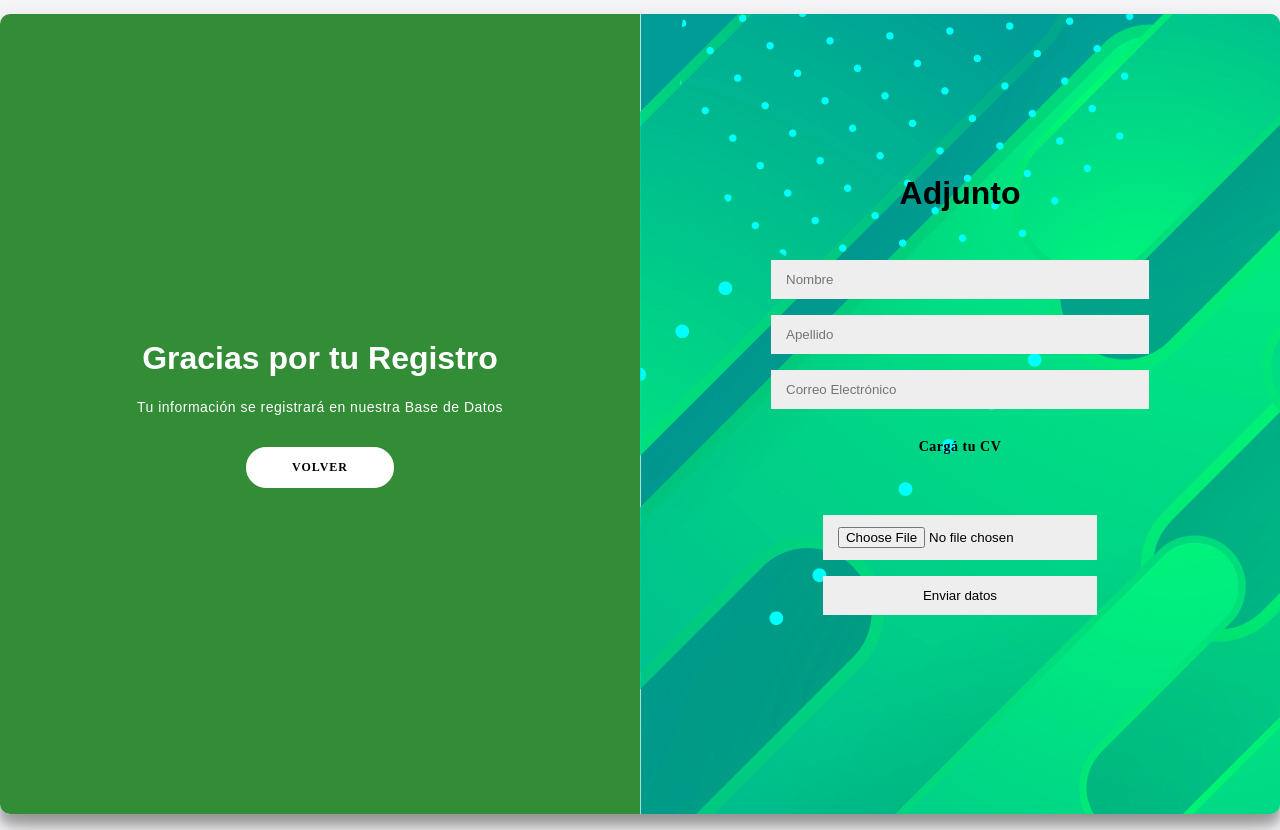
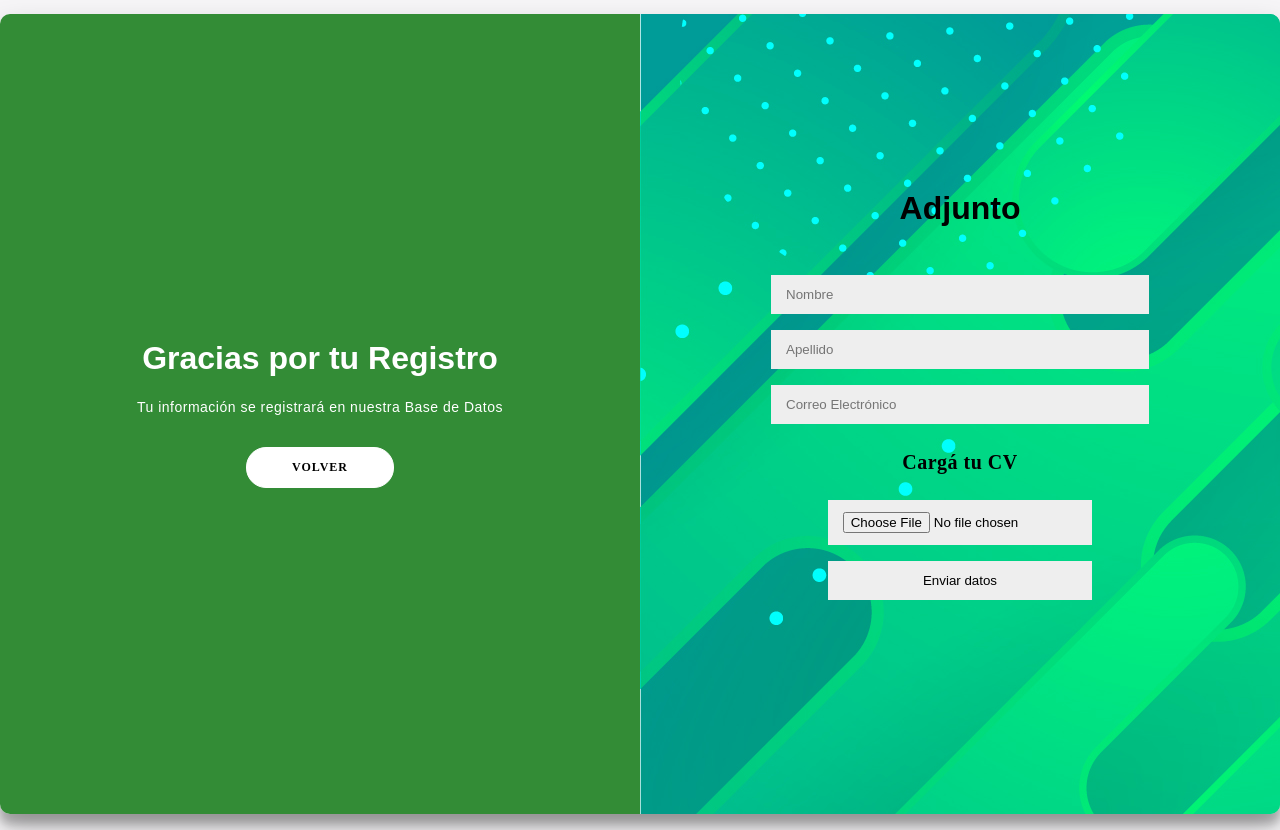
Before and after one commit to Fsanmartin533/fsanmartin533.github, a plain HTML site: page index.html in a window 1280 px wide. Both pictures are taken after a click on the button "CARGAR". Drawn offline with Linux system fonts and the light colour scheme.

Commit message:
Update style.css

```diff
--- a/style.css
+++ b/style.css
@@ -253,11 +253,18 @@ footer a {
     text-decoration: none;
 }
 .cargar{
+	margin-bottom: 0px;
+	font-size: 20px;
 	font-family: ubuntu;
 	font-weight: bold;
-	width:70%;
-
-
     color: black;
     text-decoration: none;
 }
+
+.cargar-imput {
+	font-family: ubuntu;
+	font-weight: bold;
+width: 70%;
+    color: black;
+    text-decoration: none;
+}
```
